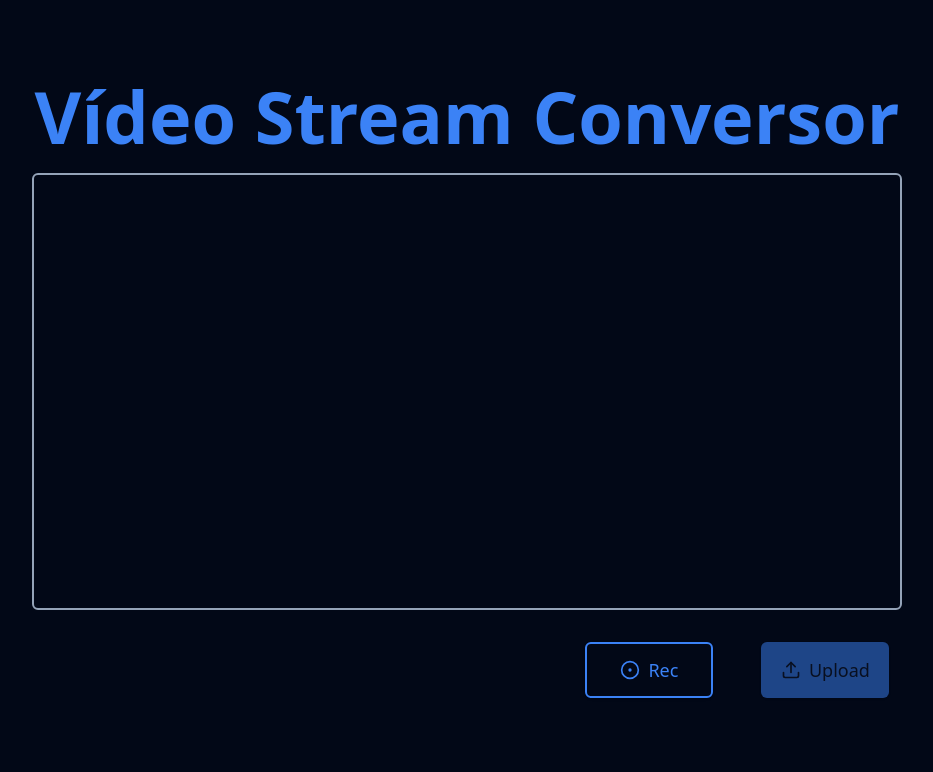
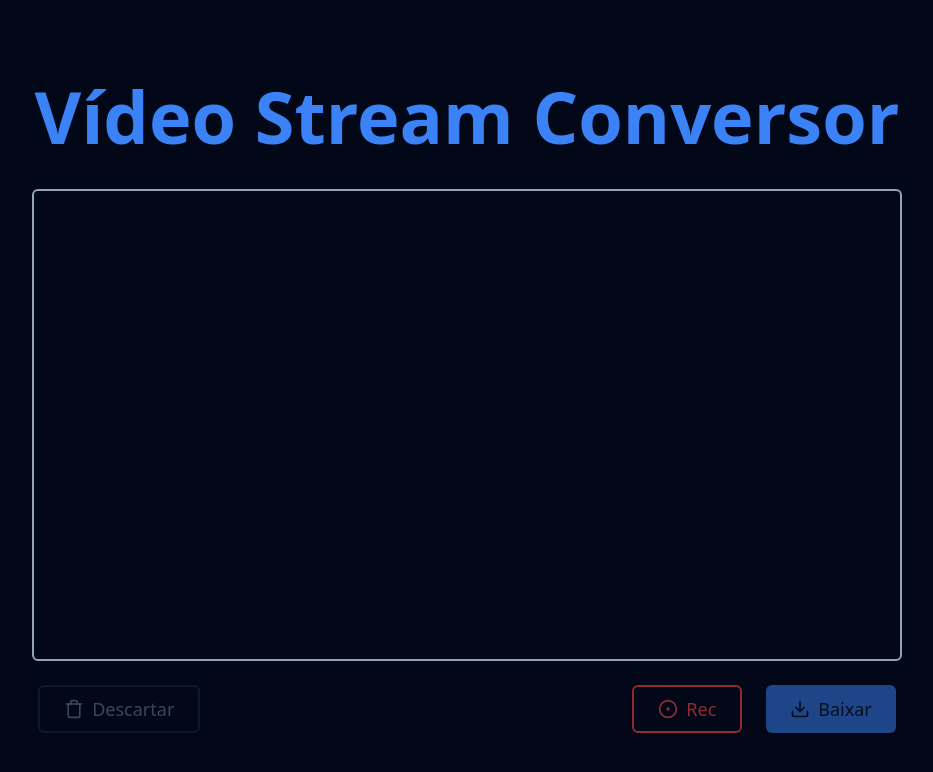
Before and after one commit to GgvGomes/stream_video, a React (Vite) app: page / in a window 1280 px wide. Shown: the top 772 px of the page, without its empty margins (173-1106 px from the left). Built offline with nearby package versions, Linux system fonts and the light colour scheme.

Commit message:
front 100%

```diff
--- a/src/App.tsx
+++ b/src/App.tsx
@@ -1,22 +1,44 @@
-import { Upload, CircleDot } from "lucide-react";
+import { Download, CircleDot, Trash } from "lucide-react";
+import { useState } from "react";
 
 function App() {
+  const [isRec, setIsRec] = useState(false);
+
   return (
     <div className="w-full h-full flex flex-wrap justify-center align-top pt-20">
-      <h1 className="text-7xl h-2 font-bold text-primary">Vídeo Stream Conversor</h1>
+      <h1 className="text-7xl font-bold text-primary">Vídeo Stream Conversor</h1>
 
-      <div className="w-full h-[82%] flex gap-y-8 flex-wrap content-start justify-center mt-12">
-        <div className="h-[74%] w-[68%] border-2 border-muted-foreground rounded-md"></div>
+      <div className="w-full h-[82%] flex flex-wrap content-start justify-center">
+        {/* <div className="h-auto w-[68%] flex"> */}
+        {/* <button
+            className="ml-auto text-red-500/60 border-red-500/60 px-6 h-10 text-lg inline-flex items-center justify-center rounded-md font-medium transition-colors focus-visible:outline-none focus-visible:ring-1 focus-visible:ring-ring disabled:pointer-events-none disabled:opacity-50 border-2 shadow
+          hover:bg-red-500/80 hover:text-zinc-300">
+            <CircleDot size={20} className="mr-2" /> Rec
+          </button> */}
+        {/* </div> */}
 
-        <div className="flex w-[66%] justify-end gap-x-12">
-          <button className="w-32 h-14 text-lg inline-flex items-center justify-center rounded-md font-medium transition-colors focus-visible:outline-none focus-visible:ring-1 focus-visible:ring-ring disabled:pointer-events-none disabled:opacity-50 text-primary border-2 border-primary shadow hover:bg-primary/90 hover:text-zinc-300">
+        <div className="h-[80%] w-[68%] border-2 border-muted-foreground rounded-md mb-6 mt-2"></div>
+
+        <div className="flex w-[67%] justify-end gap-x-6">
+          <button
+            disabled={true}
+            className="mr-auto text-muted-foreground/80 px-6 h-12 text-lg inline-flex items-center justify-center rounded-md font-medium transition-colors focus-visible:outline-none focus-visible:ring-1 focus-visible:ring-ring disabled:pointer-events-none disabled:opacity-50 border-2 shadow
+          hover:bg-red-500/80 hover:text-zinc-300">
+            <Trash size={20} className="mr-2" /> Descartar
+          </button>
+          {/* <button className="px-6 h-12 text-lg inline-flex items-center justify-center rounded-md font-medium transition-colors focus-visible:outline-none focus-visible:ring-1 focus-visible:ring-ring disabled:pointer-events-none disabled:opacity-50 text-primary border-2 border-primary shadow hover:bg-primary/90 hover:text-zinc-300">
+              <Upload size={20} className="mr-2" /> Upload
+            </button> */}
+
+          <button
+            className="ml-auto text-red-500/60 border-red-500/60 px-6 h-12 text-lg inline-flex items-center justify-center rounded-md font-medium transition-colors focus-visible:outline-none focus-visible:ring-1 focus-visible:ring-ring disabled:pointer-events-none disabled:opacity-50 border-2 shadow
+          hover:bg-red-500/80 hover:text-zinc-300">
             <CircleDot size={20} className="mr-2" /> Rec
           </button>
-
           <button
             disabled={true}
-            className="w-32 h-14 text-lg inline-flex items-center justify-center rounded-md  font-medium transition-colors focus-visible:outline-none focus-visible:ring-1 focus-visible:ring-ring disabled:pointer-events-none disabled:opacity-50 bg-primary text-primary-foreground shadow hover:bg-primary/90">
-            <Upload size={20} className="mr-2" /> Upload
+            className="px-6 h-12 text-lg inline-flex items-center justify-center rounded-md  font-medium transition-colors focus-visible:outline-none focus-visible:ring-1 focus-visible:ring-ring disabled:pointer-events-none disabled:opacity-50 bg-primary text-primary-foreground shadow hover:bg-primary/90">
+            <Download size={20} className="mr-2" /> Baixar
           </button>
         </div>
       </div>
```
